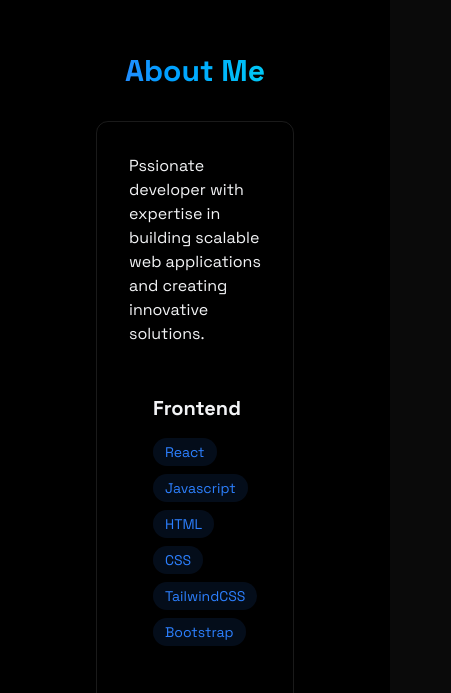
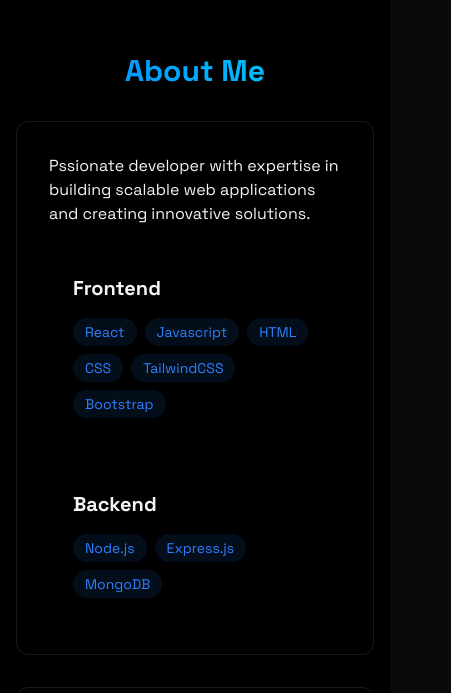
Before and after one commit to 111-amann/Aman_Sayyad-Portfolio, a React (Vite) app: page / in a window 390 px wide. Shown: the part 871-1564 px from the top of the page, 451 px wide, since content can reach past the window. Built offline with nearby package versions, Linux system fonts and the light colour scheme.

Commit message:
social links added

```diff
--- a/src/Components/Sections/About.jsx
+++ b/src/Components/Sections/About.jsx
@@ -15,10 +15,10 @@
   return (
     <section
       id="about"
-      className="min-h-screen flex justify-center items-center p-20"
+      className="min-h-screen flex justify-center items-center py-20"
     >
       <RevealOnScroll>
-      <div className="max-w-3xl am-auto px-4">
+      <div className="max-w-3xl mx-auto px-4">
         <h2 className="text-3xl font-bold mb-8 bg-gradient-to-r from-blue-500 to-cyan-400 bg-clip-text text-transparent text-center">
           About Me
         </h2>
--- a/src/Components/Sections/Contact.jsx
+++ b/src/Components/Sections/Contact.jsx
@@ -35,7 +35,7 @@
           Get In Touch
         </h2>
         <form className="space-y-6" onSubmit={handleSubmit}>
-          <div className="relative w-lg">
+          <div className="relative md:w-lg w-xs">
             <input
               type="text"
               id="name"
```
Also changed, not shown: src/Components/Sections/Projects.jsx (line endings or trailing spaces).
